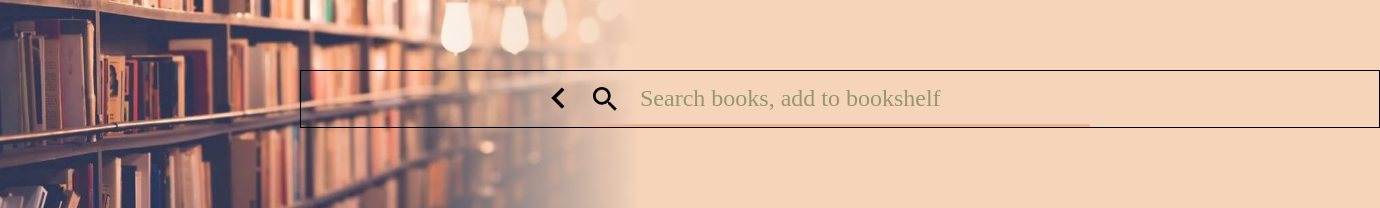
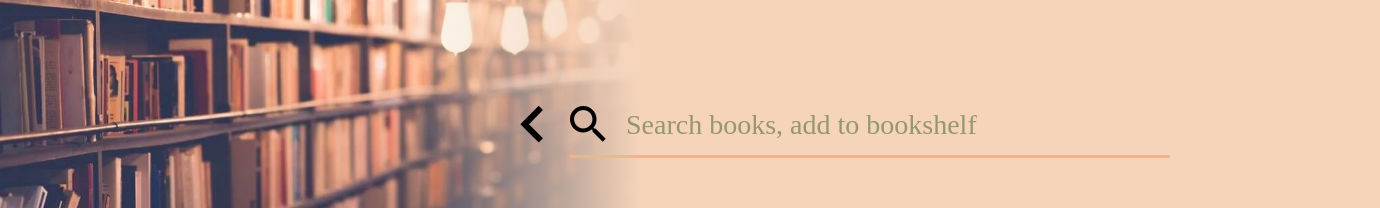
Before and after one commit to Jefflinxx/booklove, a React (Create React App) app: page /search in a window 1280 px wide. Shown: the part 290-498 px from the top of the page, 1380 px wide, since content can reach past the window. Built offline with nearby package versions, Linux system fonts and the light colour scheme; no server answers; the database is empty; sample sign-in values are in the browser's storage; a web font is replaced by a local one.

Commit message:
sprint 4 monday

```diff
--- a/src/components/TopSection/TopSection.tsx
+++ b/src/components/TopSection/TopSection.tsx
@@ -1,7 +1,7 @@
 import { useDispatch, useSelector } from "react-redux";
 import styled from "styled-components";
 import avatar from "./avatar.svg";
-import camera from "./camera.svg";
+import camera from "./camera.png";
 import grayBack from "./grayBack.png";
 import { User } from "../../reducer/userReducer";
 import { useNavigate, useLocation } from "react-router-dom";
@@ -269,7 +269,7 @@ const AvatarImgLabel = styled.label<{ confirmActive: boolean }>`
   display: ${(props) => (props.confirmActive ? "none" : "flex")};
 
   :hover {
-    background: #e4e6eb;
+    background: #fefadc;
   }
 `;
 
--- a/src/pages/Home/Home.tsx
+++ b/src/pages/Home/Home.tsx
@@ -874,9 +874,13 @@ function Home() {
                             已送出請求
                           </LendToFriend>
                         )}
+                      {lendFromActive && !localPath && (
+                        <LendFromNameP>{`來自:${i.lendFromName}`}</LendFromNameP>
+                      )}
                       {lendFromActive &&
                         !localPath &&
                         !d.find((j) => i.isbn === j) && (
+                          <>
                             <GiveBackBtn
                               $d={d.find((j) => i.isbn === j)}
                               onClick={() => {
@@ -898,6 +902,7 @@ function Home() {
                             >
                               歸還
                             </GiveBackBtn>
+                          </>
                         )}
                       {lendFromActive &&
                         !localPath &&
@@ -948,29 +953,49 @@ const BarrierBG = styled.div<{ barrierBGActive: boolean }>`
 
 const NotificationAlert = styled.div<{ notificationAlertActive: boolean }>`
   width: 420px;
-  height: 360px;
-  border: 1px solid black;
-  background: white;
+  height: 160px;
+  border: 1px solid #fefadc;
+  background: #fefadc;
+  border: 8px solid #f3b391;
+  border-radius: 6px;
   display: ${(props) => (props.notificationAlertActive ? "block" : "none")};
-
+  font-size: 24px;
   position: fixed;
   top: 50vh;
   left: 50vw;
   transform: translate(-50%, -50%);
   z-index: 22;
+  color: #3f612d;
 `;
 
-const NAP = styled.div``;
+const NAP = styled.div`
+  display: flex;
+  align-items: center;
+  justify-content: center;
+  height: 70px;
+`;
 const NABtnWrapper = styled.div`
   display: flex;
+  align-items: center;
+  justify-content: center;
+  height: 70px;
 `;
 const NAConfirm = styled.div`
   width: 100px;
-  border: 1px solid black;
+  border: 2px solid #f3b391;
+  display: flex;
+  align-items: center;
+  justify-content: center;
+  margin-right: 32px;
+  border-radius: 6px;
 `;
 const NACancel = styled.div`
   width: 100px;
-  border: 1px solid black;
+  border: 2px solid #f3b391;
+  display: flex;
+  align-items: center;
+  justify-content: center;
+  border-radius: 6px;
 `;
 
 const WholeWrapper = styled.div`
@@ -1289,7 +1314,7 @@ const BookImg = styled.img`
 `;
 
 const BookName = styled.p`
-  margin-top: 30px;
+  margin-top: 24px;
   width: 200px;
   height: 56px;
   font-size: 24px;
@@ -1310,10 +1335,11 @@ const BorrowFrom = styled.div<{ $b: boolean; $c: string | undefined }>`
   display: flex;
   align-items: center;
   justify-content: center;
-  background: ${(props) => (props.$b || props.$c ? "#F3EEC8" : "#fefadc")};
+  color: ${(props) => (props.$b || props.$c ? "gray" : "#3f612d ")};
+  background: ${(props) => (props.$b || props.$c ? "" : "")};
   cursor: ${(props) => (props.$b || props.$c ? "not-allowed" : "point")};
   :hover {
-    background: ${(props) => (props.$b || props.$c ? "" : "#F3EEC8")};
+    background: ${(props) => (props.$b || props.$c ? "" : "#fefadc")};
   }
 `;
 
@@ -1326,10 +1352,10 @@ margin-top:16px;
   display: flex;
   align-items: center;
   justify-content: center;
-  background: #F3EEC8;
+
 }
 :hover {
-  background: rgba(200, 200, 200, 0.4);
+  background: #fefadc;
 }
 `;
 
@@ -1339,10 +1365,11 @@ const LendToFriend = styled.div<{ $a: boolean; $c: string | undefined }>`
   height: 36px;
 
   border-radius: 6px;
-  background: ${(props) => (props.$c ? "#F3EEC8" : "#F3EEC8")};
+  color: ${(props) => (props.$c ? "gray" : "#3f612d")};
+  background: ${(props) => (props.$c ? "" : "")};
   cursor: ${(props) => (props.$c ? "not-allowed" : "point")};
   :hover {
-    background: ${(props) => (props.$c ? "" : "#F3EEC8")};
+    background: ${(props) => (props.$c ? "" : "#fefadc")};
   }
 
   display: flex;
@@ -1350,14 +1377,20 @@ const LendToFriend = styled.div<{ $a: boolean; $c: string | undefined }>`
   justify-content: center;
 `;
 
+const LendFromNameP = styled.div`
+  color: #1f2e16;
+  margin-top: 8px;
+  font-weight: 500;
+`;
+
 const GiveBackBtn = styled.div<{ $d: string | undefined }>`
-  margin-top: 16px;
   width: 180px;
   height: 48px;
-
+  margin-top: 4px;
   color: #3f612d;
 
   border-radius: 6px;
+  color: ${(props) => (props.$d ? "gray" : "#3f612d ")};
   background: ${(props) => (props.$d ? "" : "")};
   cursor: ${(props) => (props.$d ? "not-allowed" : "point")};
   :hover {
@@ -1381,12 +1414,16 @@ const NoLibraryPlusIconDiv = styled.div`
   width: 48px;
   height: 36px;
   border-radius: 6px;
-  background: #f3eec8;
+  background: #f6d4ba;
   align-items: center;
   justify-content: center;
-  font-size: 26px;
+
+  font-size: 32px;
+  font-weight: 500;
+  color: #3f612d;
+
   :hover {
-    background: rgba(200, 200, 200, 0.4);
+    background: #e9c5a9;
   }
   margin: 16px 16px;
   display: flex;
--- a/src/pages/Search/Search.tsx
+++ b/src/pages/Search/Search.tsx
@@ -25,6 +25,8 @@ function Search() {
   const navigator = useNavigate();
   const [input, setInput] = useState("");
   const [resultCountActive, setResultCountActive] = useState(false);
+  const [popupActive, setPopupActive] = useState(false);
+  const [barrierBGActive, setBarrierBGActive] = useState<boolean>(false);
   const [bookAlreadyInLibrary, setBookAlreadyInLibrary] = useState<string[]>(
     []
   );
@@ -194,18 +196,32 @@ function Search() {
 
   return (
     <>
+      <BarrierBG barrierBGActive={barrierBGActive} />
+      <Popup $active={popupActive}>
+        已成功加入
+        <PopupClose
+          onClick={() => {
+            setPopupActive(false);
+            setBarrierBGActive(false);
+          }}
+        >
+          ✗
+        </PopupClose>
+      </Popup>
       <WholeWrapper>
         <Center>
           <SearchIconDiv $active={resultCountActive}>
             <BackIconDiv
+              $active={resultCountActive}
               onClick={() => {
                 navigator(-1);
               }}
             >
-              <BackIcon src={back}></BackIcon>
+              <BackIcon src={back} $active={resultCountActive}></BackIcon>
             </BackIconDiv>
-            <SearchIcon src={search} />
+            <SearchIcon src={search} $active={resultCountActive} />
             <Input
+              $active={resultCountActive}
               ref={friendSearchRef}
               placeholder="Search books, add to bookshelf"
               onKeyPress={(e) => {
@@ -270,6 +286,8 @@ function Search() {
                               ...bookAlreadyInLibrary,
                               i.isbn,
                             ]);
+                            setPopupActive(true);
+                            setBarrierBGActive(true);
                           }}
                         >
                           加入書櫃
@@ -299,6 +317,8 @@ function Search() {
                               ...bookAlreadyInLibrary,
                               i.isbn,
                             ]);
+                            setPopupActive(true);
+                            setBarrierBGActive(true);
                           }}
                         >
                           加入願望清單
@@ -345,23 +365,24 @@ const TopIconDivWrapper = styled.div`
   padding: 8px;
 `;
 
-const BackIconDiv = styled.div`
+const BackIconDiv = styled.div<{ $active: boolean }>`
   position: absolute;
-  top: 8px;
-  left: 240px;
-  width: 38px;
-  height: 38px;
+  top: ${(props) => (props.$active ? "6px" : "6px")};
+  left: ${(props) => (props.$active ? "240px" : "40px")};
+  width: ${(props) => (props.$active ? "38px" : "48px")};
+  height: ${(props) => (props.$active ? "38px" : "48px")};
   border-radius: 50%;
   cursor: pointer;
+
   :hover {
     background: #f3b391;
   }
 `;
-const BackIcon = styled.img`
+const BackIcon = styled.img<{ $active: boolean }>`
   position: absolute;
-  top: 8px;
-  left: 10px;
-  width: 14px;
+  top: ${(props) => (props.$active ? "8px" : "5px")};
+  left: ${(props) => (props.$active ? "10px" : "10px")};
+  width: ${(props) => (props.$active ? "14px" : "24px")};
 `;
 
 const Center = styled.div`
@@ -371,31 +392,30 @@ const Center = styled.div`
 
 const SearchIconDiv = styled.div<{ $active: boolean }>`
   position: relative;
-  top: ${(props) => (props.$active ? "0px" : "30vh")};
-  right: ${(props) => (props.$active ? "0px" : "-200px")};
-  width: 1080px;
+  top: ${(props) => (props.$active ? "0px" : "33vh")};
+  right: ${(props) => (props.$active ? "0px" : "-370px")};
+  width: ${(props) => (props.$active ? "1080px" : "700px")};
   z-index: 1;
   display: flex;
   align-items: center;
-  justify-content: center;
+  justify-content: ${(props) => (props.$active ? "center" : "flex-end")};
   margin-bottom: 50px;
-  border: 1px solid black;
 `;
 
-const SearchIcon = styled.img`
+const SearchIcon = styled.img<{ $active: boolean }>`
   position: absolute;
-  width: 24px;
-  left: 292px;
-  top: 16px;
+  width: ${(props) => (props.$active ? "24px" : "36px")};
+  left: ${(props) => (props.$active ? "292px" : "100px")};
+  top: ${(props) => (props.$active ? "16px" : "12px")};
 `;
 
-const Input = styled.input`
-  width: 500px;
-  height: 56px;
-  text-indent: 48px;
+const Input = styled.input<{ $active: boolean }>`
+  width: ${(props) => (props.$active ? "500px" : "600px")};
+  height: ${(props) => (props.$active ? "56px" : "64px")};
+  text-indent: ${(props) => (props.$active ? "48px" : "54px")};
   border-bottom: 3px solid #f3b391;
 
-  font-size: 24px;
+  font-size: ${(props) => (props.$active ? "24px" : "28px")};
   ::placeholder {
     font-family: "Inknut Antiqua", serif;
     color: #3f612d88;
@@ -503,6 +523,50 @@ const AddWrapper = styled.div`
   align-items: center;
 `;
 
+const Popup = styled.div<{ $active: boolean }>`
+  display: ${(props) => (props.$active ? "flex" : "none")};
+  align-items: center;
+  justify-content: center;
+  font-size: 24px;
+  position: fixed;
+  top: 50vh;
+  left: 50vw;
+  width: 300px;
+  height: 100px;
+  transform: translate(-50%, -50%);
+  z-index: 9;
+  background: #fefadc;
+  border: 1px solid #fefadc;
+  border-radius: 6px;
+  color: #3f612d;
+  border: 8px solid #f3b391;
+`;
+
+const BarrierBG = styled.div<{ barrierBGActive: boolean }>`
+  width: 100vw;
+  height: 100vh;
+  position: fixed;
+  top: 0px;
+  left: 0px;
+  z-index: 8;
+
+  display: ${(props) => (props.barrierBGActive ? "block" : "none")};
+`;
+
+const PopupClose = styled.div`
+  position: absolute;
+  top: -18px;
+  left: -18px;
+  display: flex;
+  align-items: center;
+  justify-content: center;
+  width: 40px;
+  height: 40px;
+  border-radius: 50%;
+  background: #f3b391;
+  border: 1px solid #fefadc;
+`;
+
 const AddBookBtn = styled.div<{ $a: string | undefined }>`
   width: 120px;
   height: 36px;
--- a/test.css
+++ b/test.css
@@ -11,4 +11,5 @@
   flex-direction: column;
 
   color: rgb(162, 162, 162);
+  color:#f6d4ba00;
 }
```
Also changed, not shown: src/components/TopSection/camera.png (added), src/components/TopSection/camera.svg (deleted). Lines whose indentation alone changed are shown as unchanged.
